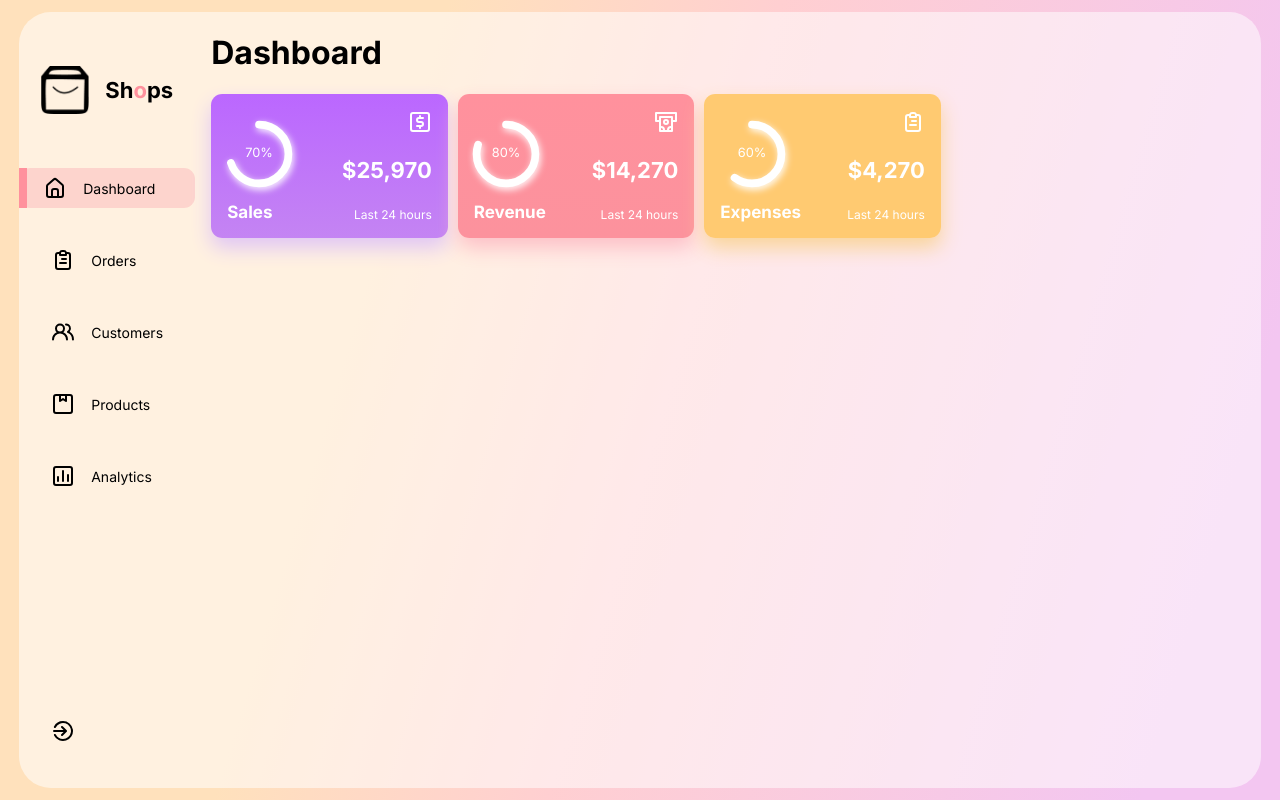
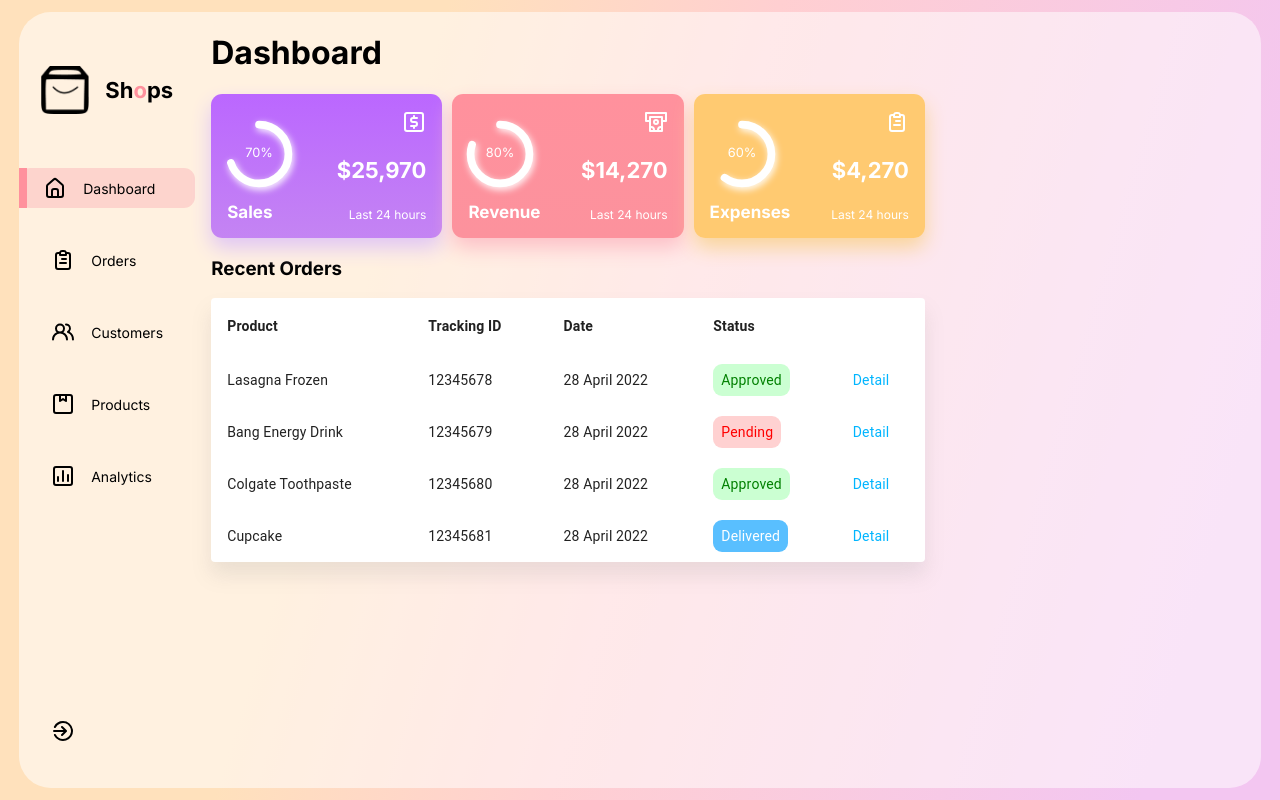
Before and after one commit to mrjiahoe/react-dashboard-tutorial, a React (Create React App) app: page / in a window 1280 px wide. Built offline with nearby package versions, Linux system fonts and the light colour scheme.

Commit message:
added material ui table

```diff
--- a/src/App.css
+++ b/src/App.css
@@ -33,4 +33,5 @@
 	background-color: var(--glass);
 	overflow: hidden;
 	grid-template-columns: 11rem auto 20rem;
+	gap: 1rem;
 }
--- a/src/components/MainDash/MainDash.css
+++ b/src/components/MainDash/MainDash.css
@@ -1,5 +1,4 @@
 .MainDash {
-	padding-left: 1rem;
 	display: flex;
 	flex-direction: column;
 	/* justify-content: space-evenly; */
--- a/src/components/MainDash/MainDash.jsx
+++ b/src/components/MainDash/MainDash.jsx
@@ -1,5 +1,6 @@
 import React from "react";
 import Cards from "../Cards/Cards";
+import BasicTable from "../Table/Table";
 import "./MainDash.css";
 
 const MainDash = () => {
@@ -7,6 +8,7 @@ const MainDash = () => {
 		<div className="MainDash">
 			<h1>Dashboard</h1>
 			<Cards />
+			<BasicTable />
 		</div>
 	);
 };
--- /dev/null
+++ b/src/components/Table/Table.css
@@ -0,0 +1,25 @@
+.MuiTableRow-root > * {
+	padding: 10px;
+}
+
+.MuiTableRow-root.MuiTableRow-head > * {
+	font-weight: bold !important;
+}
+
+.Table td,
+th {
+	border: none !important;
+}
+
+.Table:first-child {
+	border-radius: 0.7rem !important;
+}
+
+.status {
+	padding: 8px;
+	border-radius: 9px;
+}
+
+.Details {
+	color: #00b5ff !important;
+}
--- /dev/null
+++ b/src/components/Table/Table.jsx
@@ -0,0 +1,87 @@
+import React from "react";
+import Table from "@mui/material/Table";
+import TableBody from "@mui/material/TableBody";
+import TableCell from "@mui/material/TableCell";
+import TableContainer from "@mui/material/TableContainer";
+import TableHead from "@mui/material/TableHead";
+import TableRow from "@mui/material/TableRow";
+import Paper from "@mui/material/Paper";
+
+import "./Table.css";
+
+function createData(name, trackingId, date, status) {
+	return { name, trackingId, date, status };
+}
+
+const rows = [
+	createData("Lasagna Frozen", 12345678, "28 April 2022", "Approved"),
+	createData("Bang Energy Drink", 12345679, "28 April 2022", "Pending"),
+	createData("Colgate Toothpaste", 12345680, "28 April 2022", "Approved"),
+	createData("Cupcake", 12345681, "28 April 2022", "Delivered"),
+];
+
+const makeStyle = (status) => {
+	if (status === "Approved") {
+		return {
+			background: "rgb(145 254 159 / 47%",
+			color: "green",
+		};
+	} else if (status === "Pending") {
+		return {
+			background: "#ffadad8f",
+			color: "red",
+		};
+	} else {
+		return {
+			background: "#59bfff",
+			color: "white",
+		};
+	}
+};
+
+export default function BasicTable() {
+	return (
+		<div className="Table">
+			<h3>Recent Orders</h3>
+			<TableContainer
+				component={Paper}
+				style={{ boxShadow: "0px 13px 20px 0px #80808029" }}
+			>
+				<Table sx={{ minWidth: 650 }} aria-label="simple table">
+					<TableHead>
+						<TableRow>
+							<TableCell>Product</TableCell>
+							<TableCell align="left">Tracking ID</TableCell>
+							<TableCell align="left">Date</TableCell>
+							<TableCell align="left">Status</TableCell>
+							<TableCell align="left"></TableCell>
+						</TableRow>
+					</TableHead>
+
+					<TableBody>
+						{rows.map((row) => (
+							<TableRow
+								key={row}
+								sx={{ "&:last-child td, &:last-child th": { border: 0 } }}
+							>
+								<TableCell component="th" scope="row">
+									{row.name}
+								</TableCell>
+								<TableCell align="left">{row.trackingId}</TableCell>
+								<TableCell align="left">{row.date}</TableCell>
+								<TableCell align="left">
+									<span className="status" style={makeStyle(row.status)}>
+										{row.status}
+									</span>
+								</TableCell>
+								<TableCell align="left" className="Details">
+									Detail
+								</TableCell>
+							</TableRow>
+						))}
+					</TableBody>
+				</Table>
+			</TableContainer>
+		</div>
+	);
+}
```
